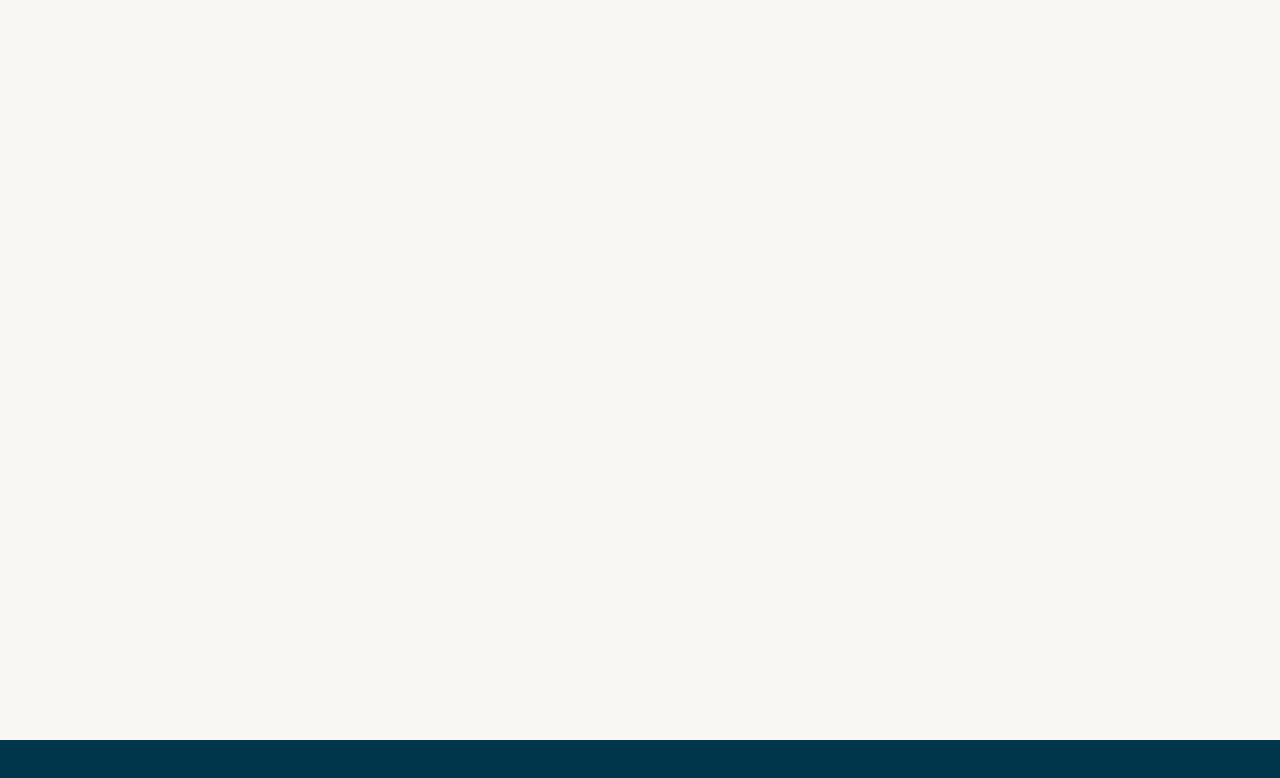
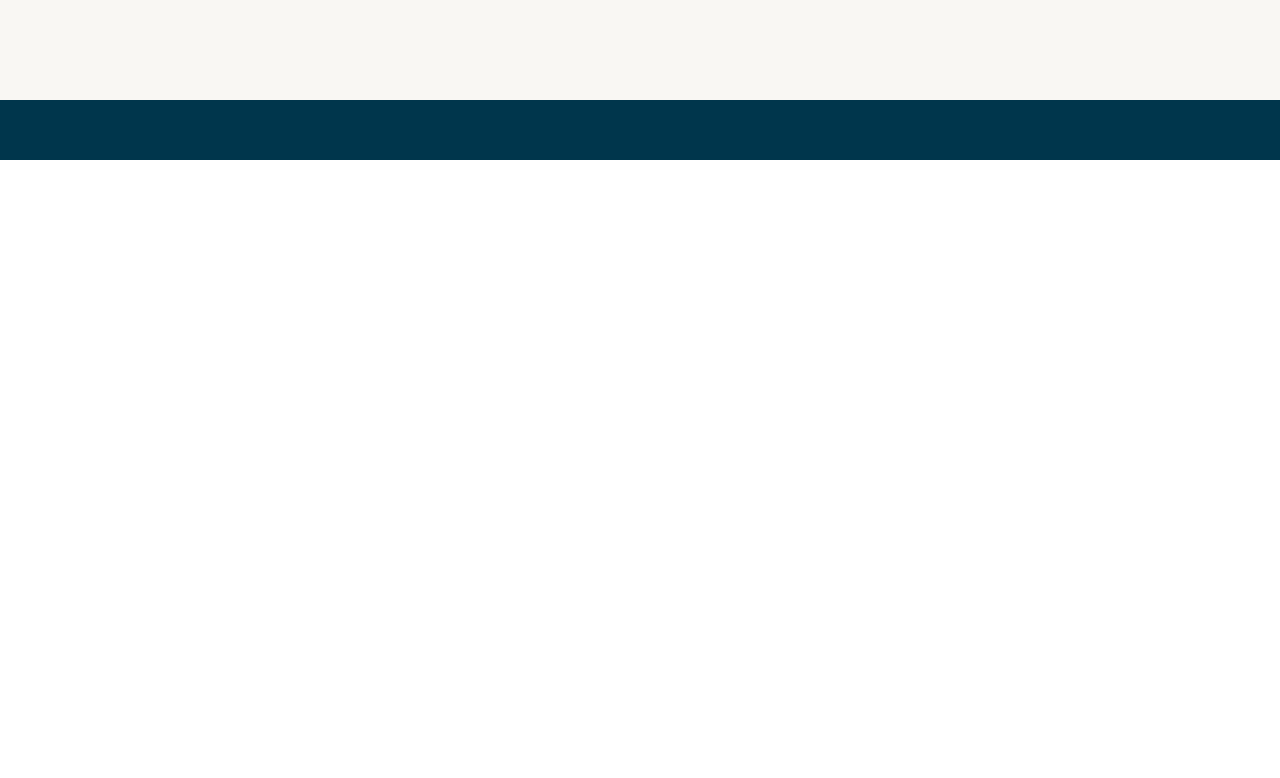
Before and after one commit to MoonHongMyeong/loto-front, a React (Create React App) app: page / in a window 1280 px wide. Shown: the top 778 px of the page. Built offline with nearby package versions, Linux system fonts and the light colour scheme.

Commit message:
Refactor : 자식 노드의 사이즈에 맞출 수 있도록 height 삭제[#1]

```diff
--- a/src/components/layout/Section.js
+++ b/src/components/layout/Section.js
@@ -1,18 +1,20 @@
 import React from "react";
 import styled from "styled-components";
 
-const Section = () => {
+const Section = ({ children }) => {
     return (
         <Container>
-
+            { children }
         </Container>
     )
 }
 
 const Container = styled.main`
     width : 100%;
-    height : calc(100vh - 160px);
     background-color : #F9F7F3;
+    display: flex;
+    justify-content: center;
+    align-items: center;
 `;
 
 export default Section;
```
